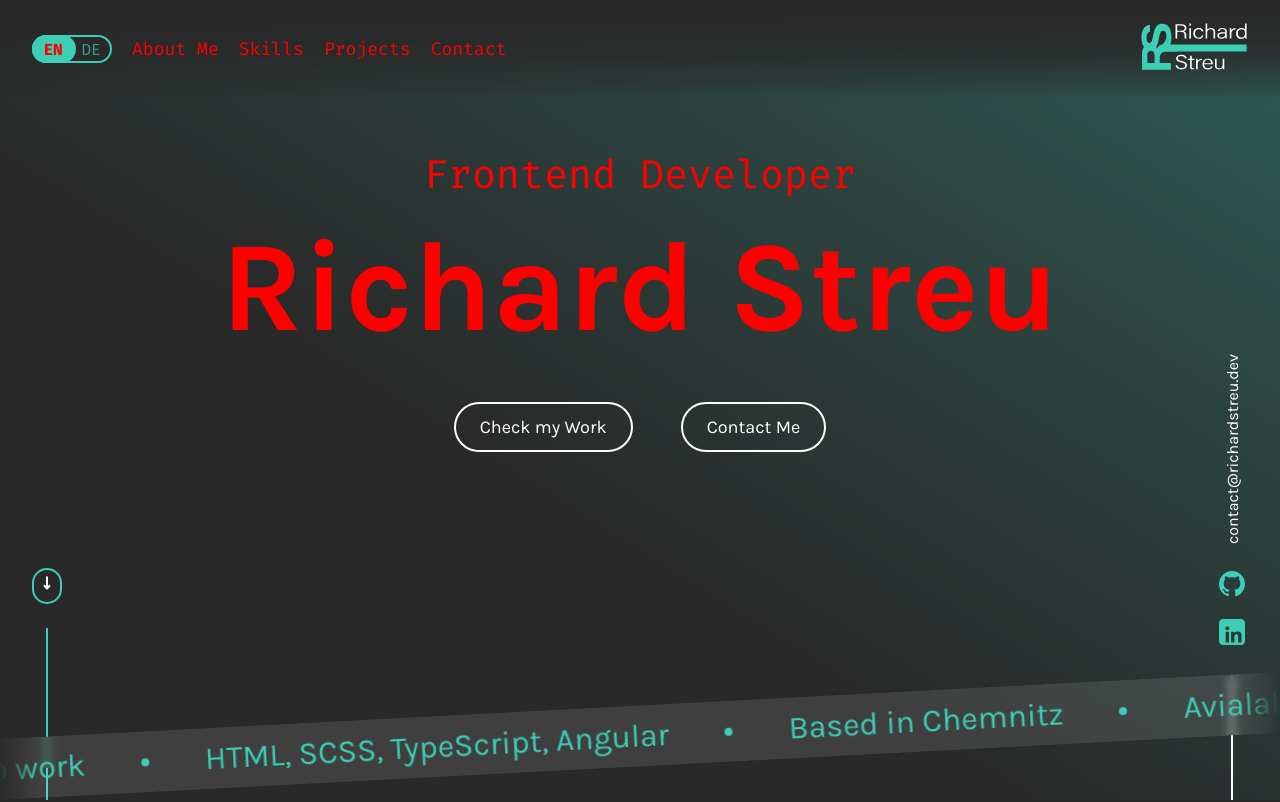
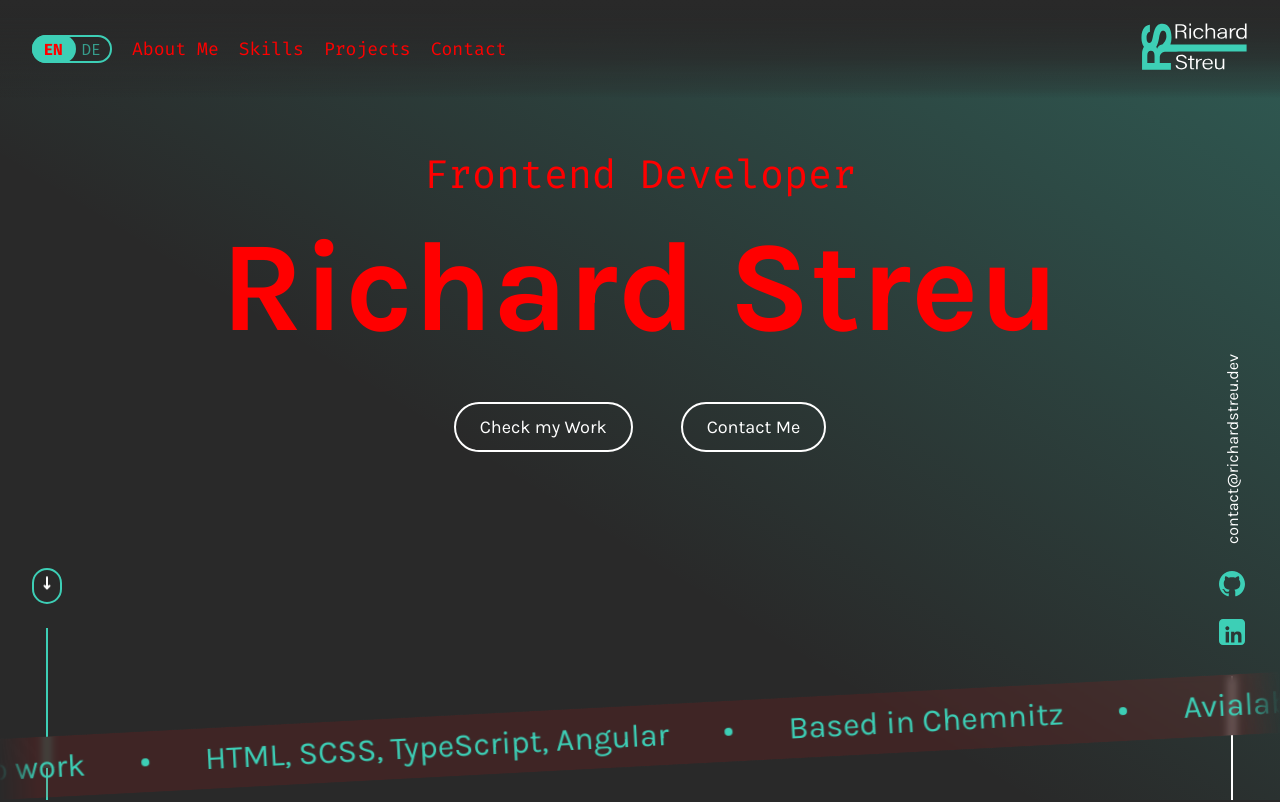
Before and after one commit to RichardStreu/portfolioAngular, an Angular app: page / in a window 1280 px wide. Shown: the top 802 px of the page. Built offline with nearby package versions, Linux system fonts and the light colour scheme.

Commit message:
fix: replace hardcoded white colors with $color-text variable for consistency in project modal and slide bar styles

```diff
--- a/src/app/components/project-modal/project-modal.component.scss
+++ b/src/app/components/project-modal/project-modal.component.scss
@@ -223,7 +223,7 @@
 
               path {
                 transition: all 0.2s ease-in-out;
-                fill: white;
+                fill: $color-text;
               }
             }
           }
@@ -353,7 +353,7 @@
 
               path {
                 transition: all 0.2s ease-in-out;
-                fill: white;
+                fill: $color-text;
               }
             }
           }
--- a/src/app/components/slide-bar/slide-bar.component.scss
+++ b/src/app/components/slide-bar/slide-bar.component.scss
@@ -14,11 +14,11 @@
   overflow: hidden;
   white-space: nowrap;
   box-sizing: border-box;
-  background-color: rgba($color: white, $alpha: 0.1);
+  background-color: rgba($color: $color-text, $alpha: 0.1);
   backdrop-filter: blur(5px);
   -webkit-backdrop-filter: blur(5px);
-  mask: linear-gradient(90deg, transparent, white 3%, white 97%, transparent);
-    -webkit-mask: linear-gradient(90deg, transparent, white 3%, white 97%, transparent);
+  mask: linear-gradient(90deg, transparent, $color-text 3%, $color-text 97%, transparent);
+    -webkit-mask: linear-gradient(90deg, transparent, $color-text 3%, $color-text 97%, transparent);
   padding: 12px 0;
   position: absolute;
   left: 0;
```
